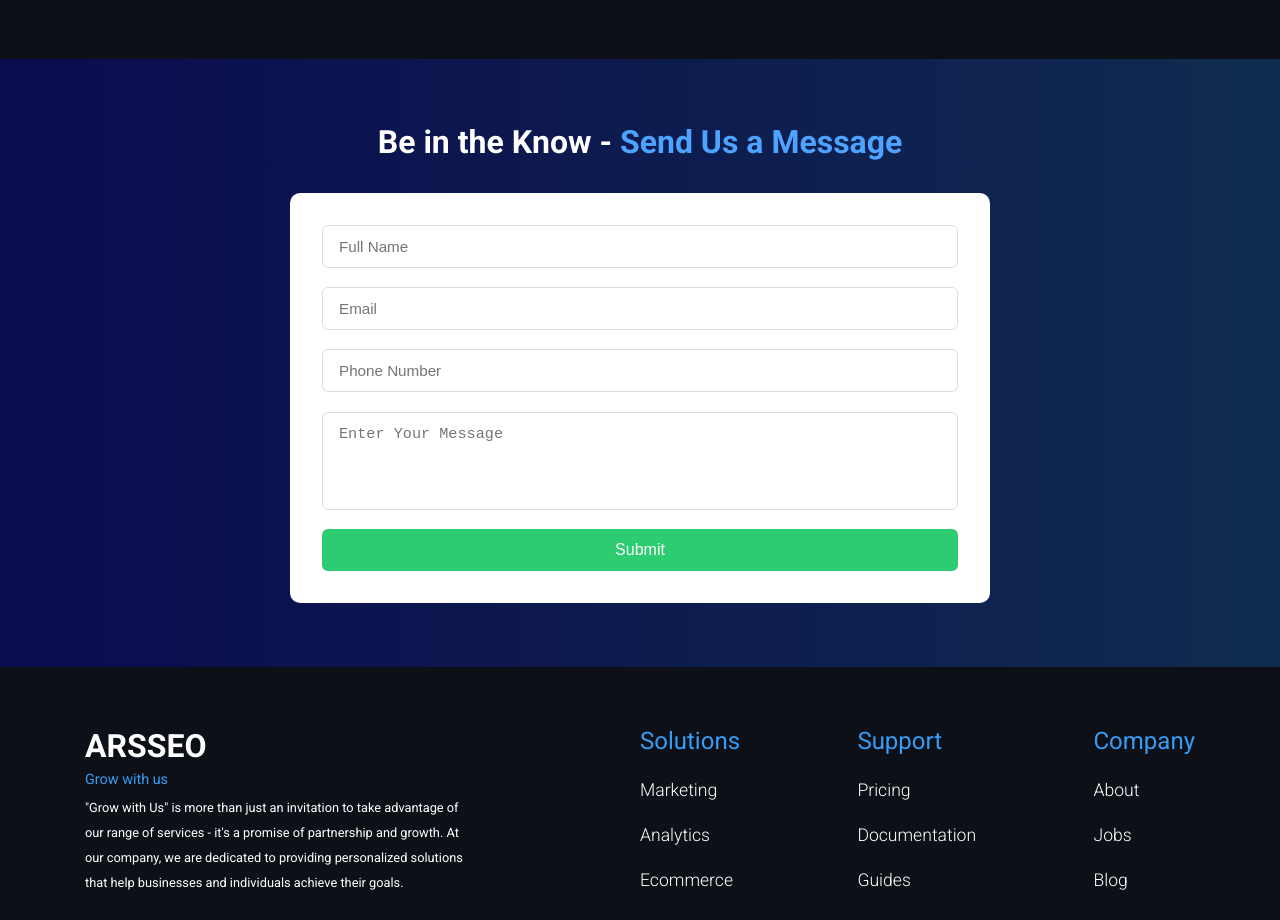
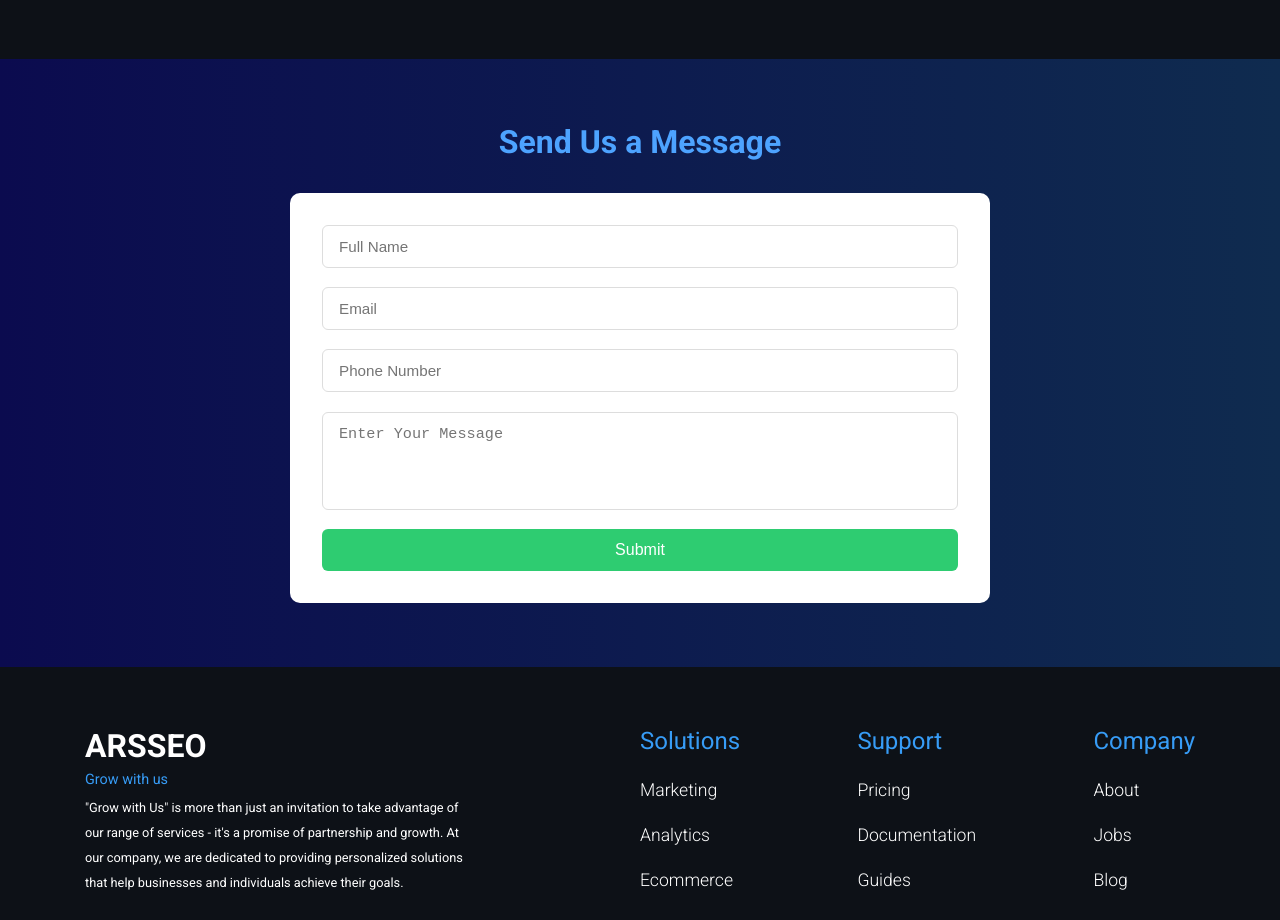
Before and after one commit to beingasharma/Arsseo, a React (Vite) app: page / in a window 1280 px wide. Shown: the part 4920-5840 px from the top of the page. Built offline with nearby package versions, Linux system fonts and the light colour scheme.

Commit message:
contact us sec

```diff
--- a/src/Components/Newsletter/Newsletter.tsx
+++ b/src/Components/Newsletter/Newsletter.tsx
@@ -17,7 +17,6 @@ export const Newsletter = () => {
               transition: 'all 0.5s ease-out',
             }}
           >
-            Be in the Know -
             <span className="highlight"> Send Us a Message</span>
           </h2>
 
```
